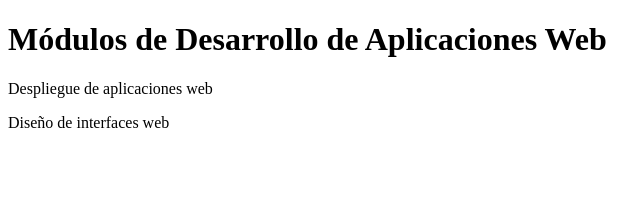
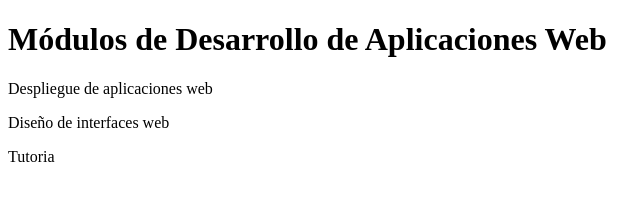
Before and after one commit to KaruzG/dawAct4_1, a plain HTML site: page index.html in a window 1280 px wide. Shown: the full height of the page, 0-640 px from the left. Drawn offline with Linux system fonts and the light colour scheme.

Commit message:
Se añade Tutoria a index.html

```diff
--- a/index.html
+++ b/index.html
@@ -9,5 +9,6 @@
     <h1>Módulos de Desarrollo de Aplicaciones Web</h1>
     <p>Despliegue de aplicaciones web</p>
     <p>Diseño de interfaces web</p>
+    <p>Tutoria</p>
 </body>
 </html>
```
